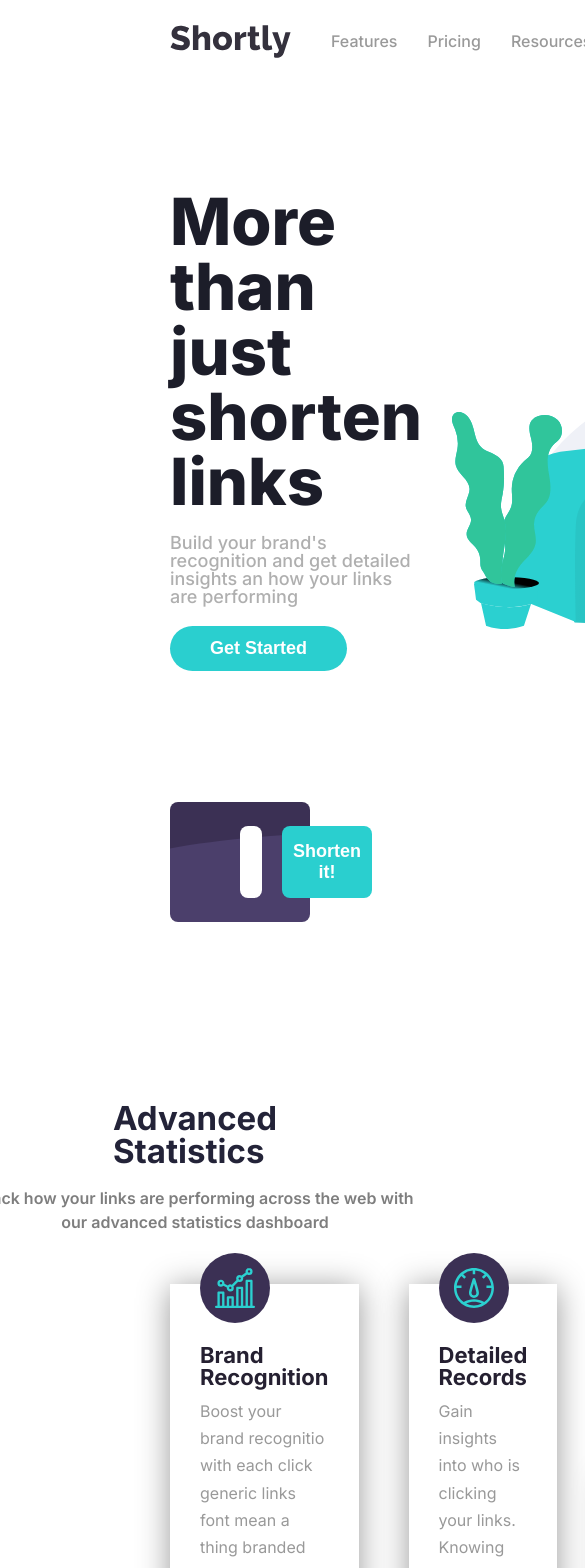
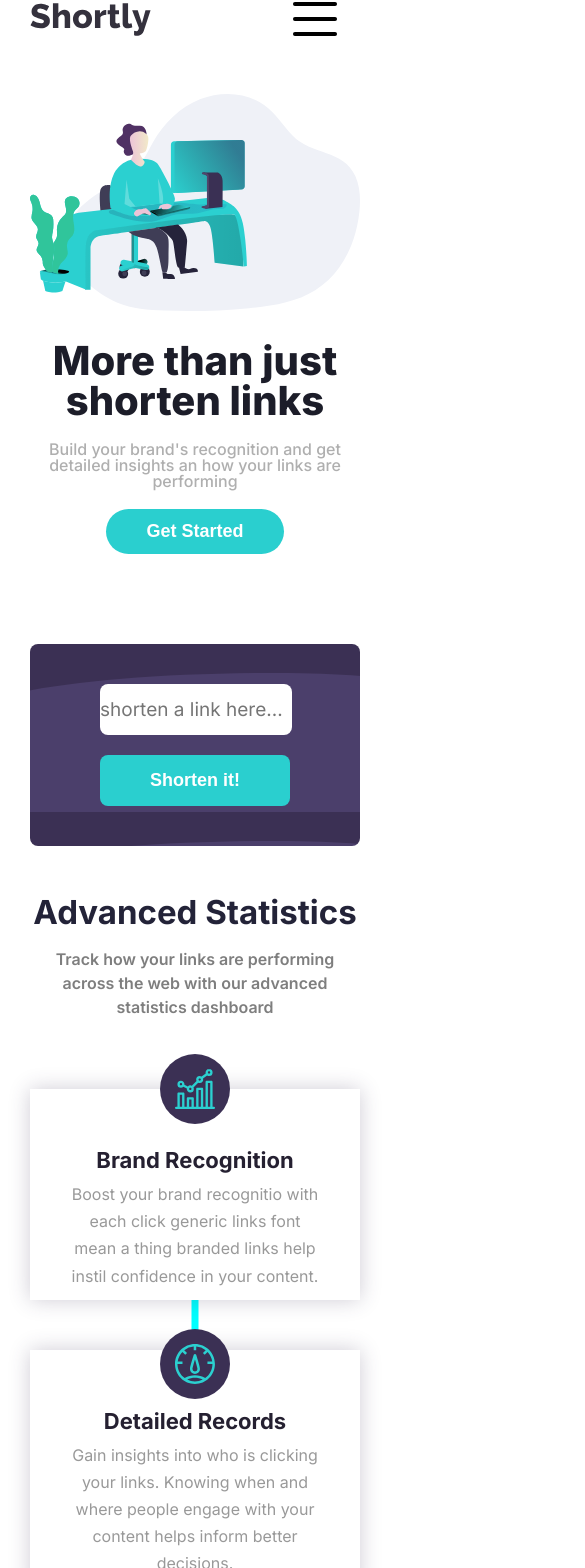
Before and after one commit to SabaPipia/url-shortening, a Next.js app: page / in a window 390 px wide. Shown: the part 16-1584 px from the top of the page, 585 px wide, since content can reach past the window. Built offline with nearby package versions, Linux system fonts and the light colour scheme.

Commit message:
responsive design

```diff
--- a/app/globals.scss
+++ b/app/globals.scss
@@ -1,3 +1,13 @@
 .container {
   padding: 30px 170px;
 }
+@media (max-width: 1100px) {
+  .container {
+    padding: 30px 80px;
+  }
+}
+@media (max-width: 800px) {
+  .container {
+    padding: 10px 30px;
+  }
+}
--- a/components/AdvancedStatistics/Card/style.scss
+++ b/components/AdvancedStatistics/Card/style.scss
@@ -3,9 +3,10 @@
   flex-direction: column;
 }
 .card-wrapper {
-  box-shadow: 0px 3px 30px rgba(0, 0, 0, 0.404);
+  box-shadow: 0px 3px 20px hsla(258, 27%, 26%, 0.596);
   background-color: #fff;
   padding: 60px 30px 40px;
+  position: relative;
 }
 .card__image-wrapper {
   width: 70px;
@@ -43,3 +44,35 @@
 .end {
   justify-content: end;
 }
+@media (max-width: 1000px) {
+  .card-wrapper {
+    padding: 60px 10px 20px;
+  }
+}
+
+@media (max-width: 900px) {
+  .card-wrapper {
+    // display: flex;
+    padding: 20px 10px 20px;
+    box-shadow: 0px 0px 20px hsla(258, 27%, 26%, 0.247);
+    align-items: center;
+  }
+  .card__image-wrapper {
+    display: none;
+    margin-right: 10px;
+  }
+}
+@media (max-width: 450px) {
+  .card-wrapper {
+    display: flex;
+    padding: 60px 40px 10px;
+    align-items: center;
+    text-align: center;
+  }
+  .card__image-wrapper {
+    display: flex;
+    left: 50%;
+    top: 50%;
+    transform: translate(-50%, -200%);
+  }
+}
--- a/components/AdvancedStatistics/style.scss
+++ b/components/AdvancedStatistics/style.scss
@@ -44,3 +44,52 @@
   transform: translate(-0%, -50%);
   z-index: -99;
 }
+@media (max-width: 1300px) {
+  .statistics__cards {
+    height: 400px;
+  }
+}
+@media (max-width: 1200px) {
+  .statistics {
+    gap: 20px;
+  }
+  .statistics__cards {
+    gap: 20px;
+  }
+}
+@media (max-width: 1000px) {
+  .statistics__cards {
+    gap: 5px;
+  }
+}
+@media (max-width: 900px) {
+  .statistics__cards {
+    grid-template-columns: 1fr;
+    height: 100%;
+  }
+}
+@media (max-width: 900px) {
+  .statistics {
+    margin-top: 30px;
+  }
+}
+@media (max-width: 450px) {
+  .statistics__cards {
+    gap: 50px;
+    margin-top: 50px;
+    margin-bottom: 30px;
+  }
+  .statistics__content {
+    text-align: center;
+    p {
+      width: auto;
+    }
+  }
+  .statistics__background-line {
+    height: 100%;
+    width: 7px;
+    left: 50%;
+    top: 0;
+    transform: translateX(-50%);
+  }
+}
--- a/components/Footer/index.tsx
+++ b/components/Footer/index.tsx
@@ -30,10 +30,12 @@ function Footer() {
             </div>
           );
         })}
-        <Image src={Facebook} alt="Facebook logo" />
-        <Image src={Twitter} alt="Twitter logo" />
-        <Image src={Pinterest} alt="Pinterest logo" />
-        <Image src={Instagram} alt="Instagram logo" />
+        <div className="footer-links__social-icons">
+          <Image src={Facebook} alt="Facebook logo" />
+          <Image src={Twitter} alt="Twitter logo" />
+          <Image src={Pinterest} alt="Pinterest logo" />
+          <Image src={Instagram} alt="Instagram logo" />
+        </div>
       </div>
     </footer>
   );
--- a/components/Footer/style.scss
+++ b/components/Footer/style.scss
@@ -2,7 +2,6 @@
   display: flex;
   justify-content: space-between;
   background-color: hsl(260, 8%, 14%);
-  height: 200px;
   padding-top: 60px;
 }
 .footer_company-logo {
@@ -10,7 +9,6 @@
 }
 .footer_links-side {
   display: flex;
-  // gap: 0px;
 }
 .footer_links {
   display: flex;
@@ -19,7 +17,10 @@
     cursor: pointer;
   }
 }
-
+.footer-links__social-icons {
+  display: flex;
+  gap: 20px;
+}
 .footer-links__sections {
   margin-right: 60px;
   h4 {
@@ -41,3 +42,43 @@
     }
   }
 }
+@media (max-width: 1300px) {
+  .footer_links {
+    gap: 20px;
+  }
+  .footer-links__sections {
+    margin-right: 30px;
+  }
+}
+
+@media (max-width: 900px) {
+  .footer_links {
+    gap: 10px;
+  }
+  .footer-links__sections {
+    margin-right: 15px;
+  }
+  .footer-links__social-icons {
+    flex-direction: column;
+  }
+}
+// 580
+@media (max-width: 580px) {
+  .footer {
+    flex-direction: column;
+    align-items: center;
+  }
+  .footer_links {
+    text-align: center;
+    align-items: center;
+    flex-direction: column;
+    .footer-links__sections {
+      margin-top: 20px;
+    }
+  }
+  .footer-links__social-icons {
+    flex-direction: row;
+    margin-top: 20px;
+    margin-bottom: 40px;
+  }
+}
--- a/components/Header/index.tsx
+++ b/components/Header/index.tsx
@@ -1,14 +1,26 @@
-import React from "react";
+"use client";
+
+import React, { useState } from "react";
 import Image from "next/image";
 import LogoImage from "@/public/logo.svg";
 import CustomButton from "../CustomButton";
 import "./style.scss";
+import BurgerMenu from "@/public/icons8-hamburger-menu.svg";
 
 function Header() {
+  const [burgerVisible, setBurgerVisible] = useState(false);
+  const openBurgerMenu = () => {
+    setBurgerVisible(!burgerVisible);
+  };
   return (
     <header className="header-main container">
+      <Image src={LogoImage} alt="logo" />
+      <div
+        className={`header-main__link-wrapper ${
+          burgerVisible ? "burger-menu-visible" : ""
+        }`}
+      >
         <div className="header-main__left-side">
-        <Image src={LogoImage} alt="logo" />
           <ul className="header-main__item-list">
             <li className="header-main__list-item">
               <span>Features</span>
@@ -27,6 +39,10 @@ function Header() {
             <CustomButton>Sign Up</CustomButton>
           </div>
         </div>
+      </div>
+      <div className="burger-menu" onClick={openBurgerMenu}>
+        <Image src={BurgerMenu} alt="burger menu" />
+      </div>
     </header>
   );
 }
--- a/components/Header/style.scss
+++ b/components/Header/style.scss
@@ -1,6 +1,10 @@
 .header-main {
   display: flex;
   justify-content: space-between;
+  align-items: center;
+  img {
+    margin-right: 20px;
+  }
 }
 .header-main__left-side {
   display: flex;
@@ -11,7 +15,9 @@
   display: flex;
   gap: 30px;
 }
-
+.burger-menu {
+  display: none;
+}
 .header-main__right-side {
   display: flex;
   gap: 30px;
@@ -26,3 +32,51 @@
     color: #000;
   }
 }
+.header-main__link-wrapper {
+  width: 100%;
+  display: flex;
+  justify-content: space-between;
+}
+@media (max-width: 800px) {
+  .hero {
+    position: relative;
+  }
+
+  .burger-menu {
+    display: flex;
+  }
+  .header-main__link-wrapper {
+    position: absolute;
+    width: 200px;
+    padding: 20px;
+    right: 0;
+    background-color: #ececec;
+    flex-direction: column;
+    align-items: start;
+    z-index: 999;
+    top: 80px;
+    font-size: 20px;
+    display: none;
+    .header-main__left-side {
+      text-align: start;
+      margin-bottom: 30px;
+      .header-main__item-list {
+        flex-direction: column;
+      }
+    }
+    .header-main__right-side {
+      align-items: start;
+      flex-direction: column;
+      width: 100%;
+      div {
+        width: 100%;
+      }
+      div .btn {
+        width: 100%;
+      }
+    }
+  }
+  .burger-menu-visible {
+    display: flex;
+  }
+}
--- a/components/Hero/style.scss
+++ b/components/Hero/style.scss
@@ -4,6 +4,7 @@
   grid-template-columns: 1fr 1fr;
   align-items: center;
   gap: 30px;
+  padding-right: 0;
 }
 .hero__header {
   font-weight: 800;
@@ -21,3 +22,52 @@
   padding-right: 40px;
   padding-left: 40px;
 }
+.hero__image {
+  width: 100%;
+  display: flex;
+  justify-content: end;
+}
+
+@media (max-width: 1300px) {
+  .hero__header {
+    font-size: 50px;
+  }
+  .hero__more-info {
+    font-size: 16px;
+  }
+}
+@media (max-width: 1200px) {
+  .hero__image img {
+    width: 550px;
+    height: 450px;
+  }
+}
+@media (max-width: 1000px) {
+  .hero__image img {
+    width: 450px;
+    height: 350px;
+  }
+}
+@media (max-width: 1000px) {
+  .hero__header {
+    font-size: 40px;
+  }
+}
+@media (max-width: 800px) {
+  .hero {
+    display: flex;
+    flex-direction: column-reverse;
+    padding-right: 30px;
+    margin-top: 30px;
+  }
+  .hero__image {
+    justify-content: center;
+  }
+  .hero__image img {
+    width: 100%;
+    height: 100%;
+  }
+  .hero__content {
+    text-align: center;
+  }
+}
--- a/components/InputField/style.scss
+++ b/components/InputField/style.scss
@@ -4,12 +4,9 @@
   justify-content: center;
   background-image: url("../../public/bg-shorten-desktop.svg");
   background-color: hsl(257, 27%, 26%);
-  height: 120px;
-  padding-right: 70px;
-  padding-left: 70px;
+  padding: 40px 70px;
   margin-top: 70px;
   border-radius: 8px;
-  // gap: 30px;
 }
 .wrapper {
   width: 100%;
@@ -53,3 +50,29 @@
     font-weight: 600;
   }
 }
+
+@media (max-width: 1000px) {
+  .main-url {
+    display: none;
+  }
+  .short-link__copy-side {
+    width: 100%;
+    justify-content: space-between;
+  }
+  .wrapper {
+    display: grid;
+    grid-template-rows: 1fr 1fr;
+    input {
+      padding-left: 0;
+    }
+    .btn {
+      width: 100%;
+    }
+  }
+}
+
+@media (max-width: 450px) {
+  .short-link__copy-side {
+    flex-direction: column;
+  }
+}
```
Also changed, not shown: public/icons8-hamburger-menu.svg (added). Lines whose indentation alone changed are shown as unchanged.
